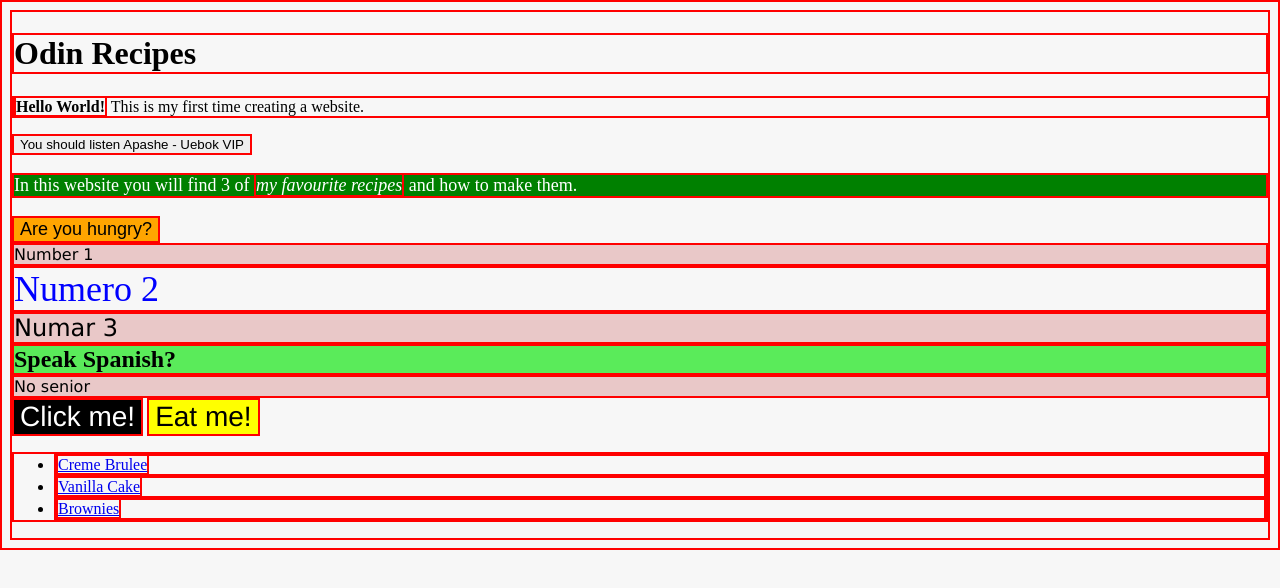
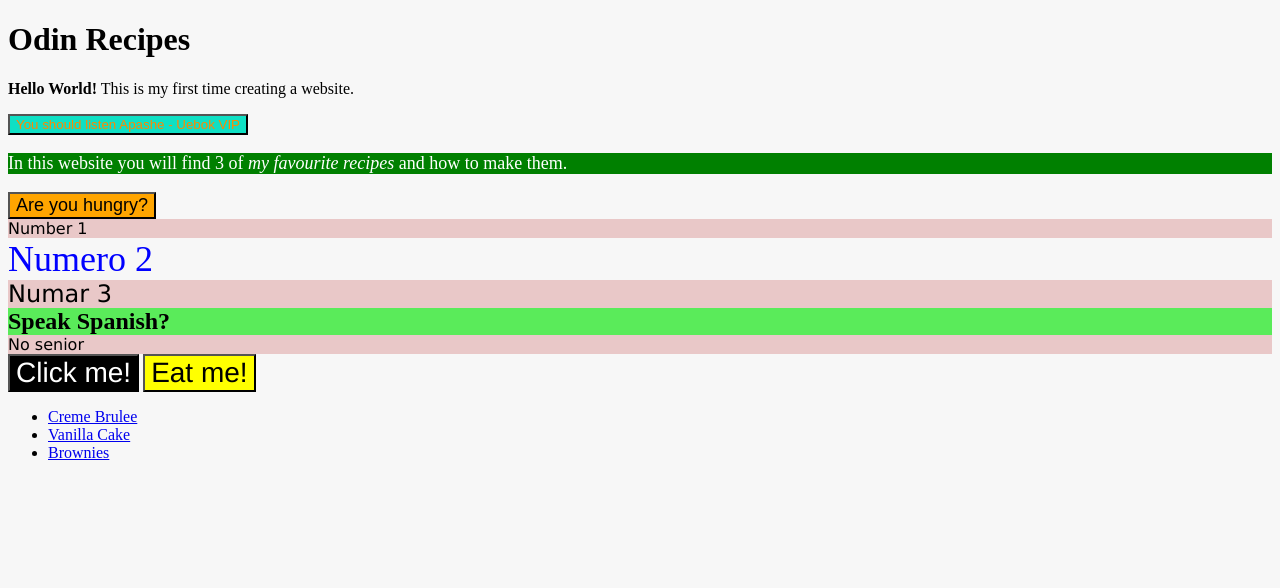
Before and after one commit to Aleionis/odin-recipes, a plain HTML site: page index.html in a window 1280 px wide. Drawn offline with Linux system fonts and the light colour scheme.

Commit message:
styles.css

```diff
--- a/index.html
+++ b/index.html
@@ -17,7 +17,7 @@
 <body>
     <h1>Odin Recipes</h1>
     <p><strong>Hello World!</strong> This is my first time creating a website.</p>
-    <button class="linkvideo" href="https://www.youtube.com/watch?v=gM4xZy39kNE"> You should listen Apashe - Uebok VIP</button>
+    <button ID="linkvideo" onclick="location.href='https://www.youtube.com/watch?v=gM4xZy39kNE'"> You should listen Apashe - Uebok VIP</button>
 
     <p class="description">In this website you will find 3 of <em>my favourite recipes</em> and how to make them.</p>
 
--- a/style/styles.css
+++ b/style/styles.css
@@ -1,11 +1,6 @@
 body{
     background-color: rgb(247, 247, 247);
 }
-
-* {
-    border: 2px solid red
-}
-
 
 .number {
     background-color: rgb(233, 200, 200);
@@ -42,7 +37,7 @@ body{
     background-color: yellow;
 }
 
-.button.linkvideo {
+#linkvideo {
     background-color: rgb(15, 224, 196);
     color: rgb(255, 136, 0);
 
```
